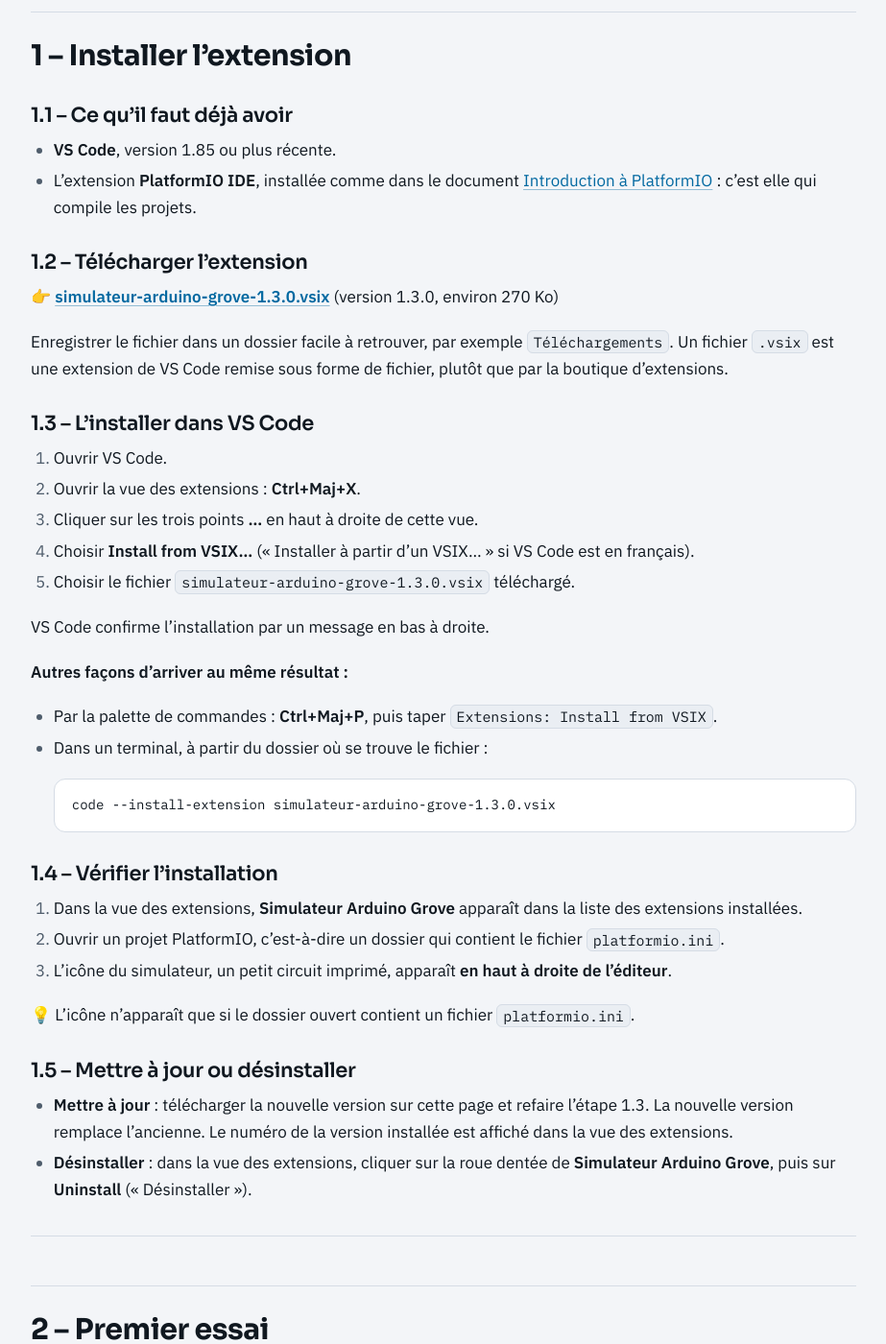
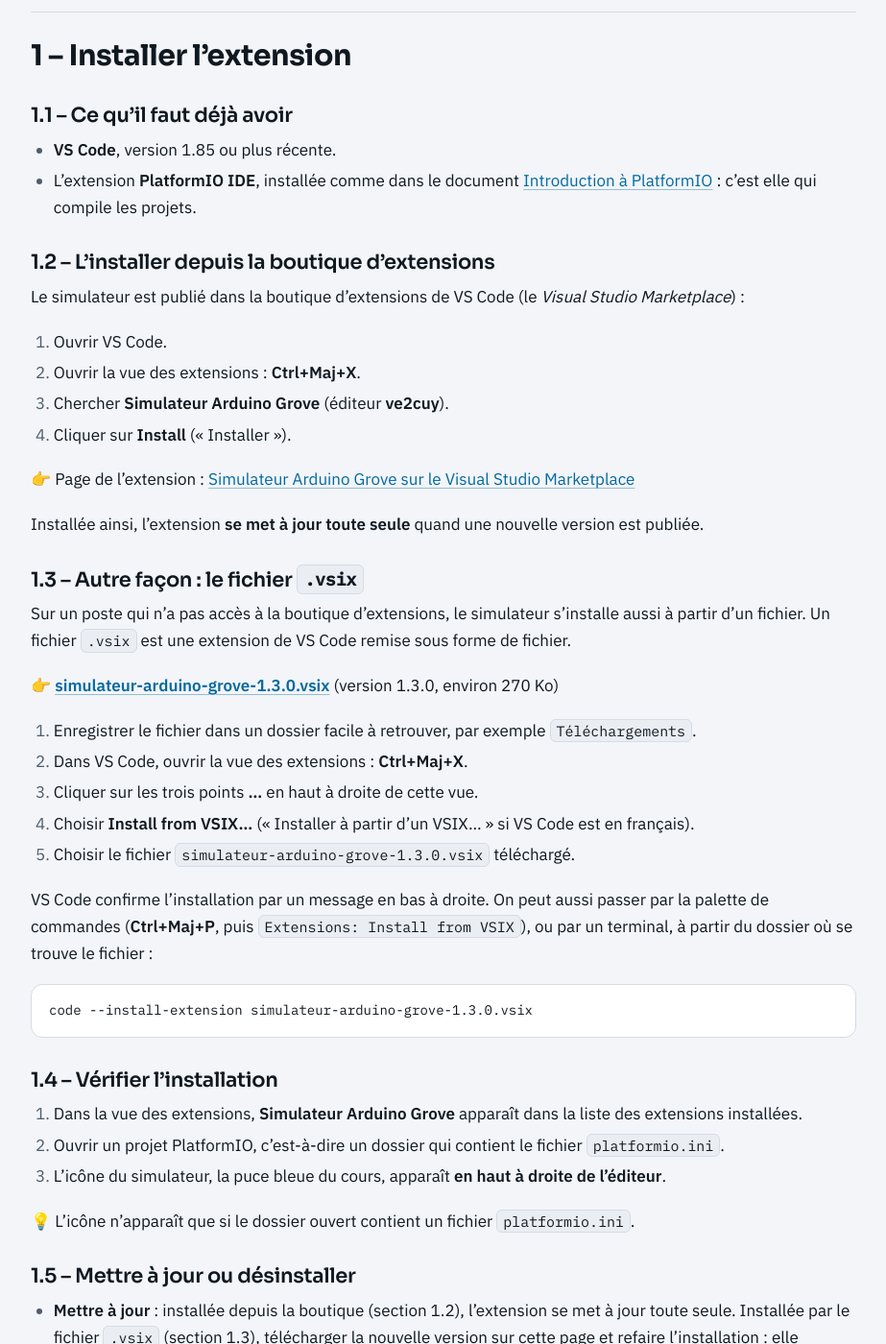
Before and after one commit to ve2cuy/4201c4, a Jekyll site: the page built from Documents/Simulateur-Arduino.md, in a window 1280 px wide and 1400 px high, scrolled down 2135 px. Shown: the whole window at 96% size, without its empty margins (128-1051 px from the left). Built offline with Jekyll 4.4.1, drawn with Linux system fonts in a browser that asks for light colours; our own code applies the rules of GitHub Pages for plain Markdown files; some of the changed text lies outside the part shown.

Commit message:
Simulateur Arduino : installation depuis la boutique d'extensions (Visual Studio Marketplace), le .vsix en solution de rechange

````diff
--- a/Documents/Simulateur-Arduino.md
+++ b/Documents/Simulateur-Arduino.md
@@ -11,8 +11,8 @@
 - [**Définition**](#section-definition)
 - [**1 – Installer l'extension**](#section-1)
   - [1.1 – Ce qu'il faut déjà avoir](#section-1-1)
-  - [1.2 – Télécharger l'extension](#section-1-2)
-  - [1.3 – L'installer dans VS Code](#section-1-3)
+  - [1.2 – L'installer depuis la boutique d'extensions](#section-1-2)
+  - [1.3 – Autre façon : le fichier .vsix](#section-1-3)
   - [1.4 – Vérifier l'installation](#section-1-4)
   - [1.5 – Mettre à jour ou désinstaller](#section-1-5)
 - [**2 – Premier essai**](#section-2)
@@ -53,42 +53,48 @@ Le simulateur sert à travailler **sans le kit**, à la maison par exemple. Il n
 - **VS Code**, version 1.85 ou plus récente.
 - L'extension **PlatformIO IDE**, installée comme dans le document [Introduction à PlatformIO](PlatformIO-Hello-world.md) : c'est elle qui compile les projets.
 
-### 1.2 – Télécharger l'extension {#section-1-2}
+### 1.2 – L'installer depuis la boutique d'extensions {#section-1-2}
+
+Le simulateur est publié dans la boutique d'extensions de VS Code (le *Visual Studio Marketplace*) :
+
+1. Ouvrir VS Code.
+2. Ouvrir la vue des extensions : **Ctrl+Maj+X**.
+3. Chercher **Simulateur Arduino Grove** (éditeur **ve2cuy**).
+4. Cliquer sur **Install** (« Installer »).
+
+👉 Page de l'extension : [Simulateur Arduino Grove sur le Visual Studio Marketplace](https://marketplace.visualstudio.com/items?itemName=ve2cuy.simulateur-arduino-grove)
+
+Installée ainsi, l'extension **se met à jour toute seule** quand une nouvelle version est publiée.
+
+### 1.3 – Autre façon : le fichier `.vsix` {#section-1-3}
+
+Sur un poste qui n'a pas accès à la boutique d'extensions, le simulateur s'installe aussi à partir d'un fichier. Un fichier `.vsix` est une extension de VS Code remise sous forme de fichier.
 
 👉 [**simulateur-arduino-grove-1.3.0.vsix**](../telechargements/simulateur-arduino-grove-1.3.0.vsix) (version 1.3.0, environ 270 Ko)
 
-Enregistrer le fichier dans un dossier facile à retrouver, par exemple `Téléchargements`. Un fichier `.vsix` est une extension de VS Code remise sous forme de fichier, plutôt que par la boutique d'extensions.
-
-### 1.3 – L'installer dans VS Code {#section-1-3}
-
-1. Ouvrir VS Code.
-2. Ouvrir la vue des extensions : **Ctrl+Maj+X**.
+1. Enregistrer le fichier dans un dossier facile à retrouver, par exemple `Téléchargements`.
+2. Dans VS Code, ouvrir la vue des extensions : **Ctrl+Maj+X**.
 3. Cliquer sur les trois points **…** en haut à droite de cette vue.
 4. Choisir **Install from VSIX…** (« Installer à partir d'un VSIX… » si VS Code est en français).
 5. Choisir le fichier `simulateur-arduino-grove-1.3.0.vsix` téléchargé.
 
-VS Code confirme l'installation par un message en bas à droite.
+VS Code confirme l'installation par un message en bas à droite. On peut aussi passer par la palette de commandes (**Ctrl+Maj+P**, puis `Extensions: Install from VSIX`), ou par un terminal, à partir du dossier où se trouve le fichier :
 
-**Autres façons d'arriver au même résultat :**
-
-- Par la palette de commandes : **Ctrl+Maj+P**, puis taper `Extensions: Install from VSIX`.
-- Dans un terminal, à partir du dossier où se trouve le fichier :
-
-  ```bash
-  code --install-extension simulateur-arduino-grove-1.3.0.vsix
-  ```
+```bash
+code --install-extension simulateur-arduino-grove-1.3.0.vsix
+```
 
 ### 1.4 – Vérifier l'installation {#section-1-4}
 
 1. Dans la vue des extensions, **Simulateur Arduino Grove** apparaît dans la liste des extensions installées.
 2. Ouvrir un projet PlatformIO, c'est-à-dire un dossier qui contient le fichier `platformio.ini`.
-3. L'icône du simulateur, un petit circuit imprimé, apparaît **en haut à droite de l'éditeur**.
+3. L'icône du simulateur, la puce bleue du cours, apparaît **en haut à droite de l'éditeur**.
 
 💡 L'icône n'apparaît que si le dossier ouvert contient un fichier `platformio.ini`.
 
 ### 1.5 – Mettre à jour ou désinstaller {#section-1-5}
 
-- **Mettre à jour** : télécharger la nouvelle version sur cette page et refaire l'étape 1.3. La nouvelle version remplace l'ancienne. Le numéro de la version installée est affiché dans la vue des extensions.
+- **Mettre à jour** : installée depuis la boutique (section 1.2), l'extension se met à jour toute seule. Installée par le fichier `.vsix` (section 1.3), télécharger la nouvelle version sur cette page et refaire l'installation : elle remplace l'ancienne. Le numéro de la version installée est affiché dans la vue des extensions.
 - **Désinstaller** : dans la vue des extensions, cliquer sur la roue dentée de **Simulateur Arduino Grove**, puis sur **Uninstall** (« Désinstaller »).
 
 ---
````
Also changed, not shown: other parts of Documents/Simulateur-Arduino.md (+1 -1 lines), GUIDE.md (+13 -5 lines).
